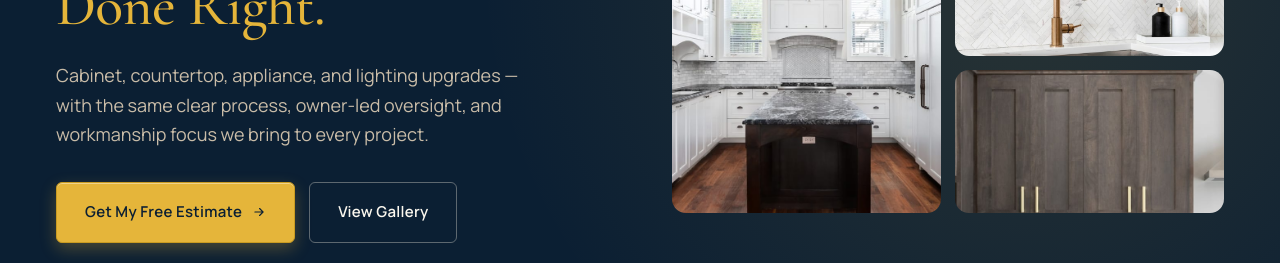
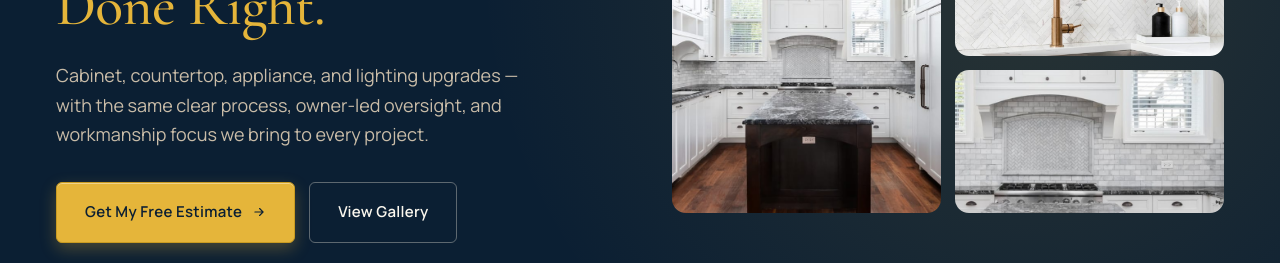
Before and after one commit to Stonebritegroup2023/Stonebritesite, a Next.js app: page /kitchens in a window 1280 px wide. Shown: the part 285-548 px from the top of the page. Built offline with nearby package versions, Linux system fonts and the light colour scheme; no server answers.

Commit message:
Kitchens: replace flat cabinet crop with range/backsplash detail

```diff
--- a/src/app/kitchens/page.tsx
+++ b/src/app/kitchens/page.tsx
@@ -118,8 +118,8 @@ export default function KitchensPage() {
               style={{ height: 143, width: "100%", objectFit: "cover", borderRadius: 14, display: "block" }}
             />
             <img
-              src="/photos/walnut-shaker-cabinet-detail-sacramento.jpg"
-              alt="Walnut shaker kitchen cabinets with brass pulls in a Sacramento kitchen remodel"
+              src="/photos/kitchen-range-marble-backsplash-detail-sacramento.jpg"
+              alt="Arched marble herringbone backsplash over the range with white hood corbels in a Sacramento kitchen remodel"
               style={{ height: 143, width: "100%", objectFit: "cover", borderRadius: 14, display: "block" }}
             />
           </div>
```
Also changed, not shown: public/photos/kitchen-range-marble-backsplash-detail-sacramento.jpg (added), public/photos/walnut-shaker-cabinet-detail-sacramento.jpg (deleted).
